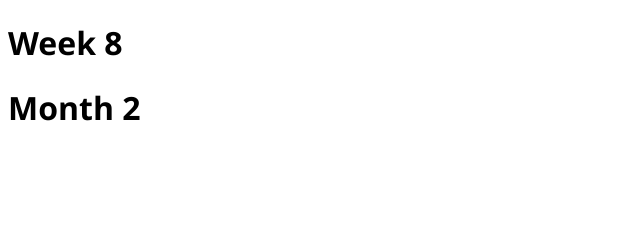
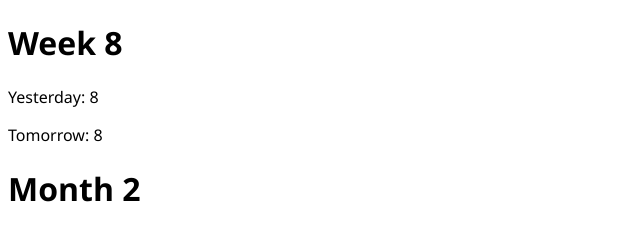
Before and after one commit to Grvs44/House, a plain HTML site: page index.html in a window 1280 px wide. Shown: the whole page, without its empty margins (0-640 px from the left). Drawn offline with Linux system fonts and the light colour scheme.

Commit message:
Fix week start and add week numbers for yesterday and tomorrow

```diff
--- a/index.html
+++ b/index.html
@@ -7,11 +7,15 @@
 </head>
 <body style="font-family:'Segoe UI',Arial">
 <h1>Week <span id="w"></span></h1>
+<p>Yesterday: <span id="wy"></span></p>
+<p>Tomorrow: <span id="wt"></span></p>
 <h1>Month <span id="m"></span></h1>
 <script>
 const toMonth = d=>d.getFullYear()*12+d.getMonth()
 const now = new Date()
-document.getElementById('w').innerText = Math.floor((now - new Date(2024,9,9))/604800000)%12 +1
+document.getElementById('w').innerText = Math.floor((now - new Date(2024,9,8))/604800000)%12 +1
+document.getElementById('wy').innerText = Math.floor((now - new Date(2024,9,7))/604800000)%12 +1
+document.getElementById('wt').innerText = Math.floor((now - new Date(2024,9,9))/604800000)%12 +1
 document.getElementById('m').innerText = (toMonth(now) - toMonth(new Date(2024,9,1)))%3 +1
 </script>
 </body>
```
